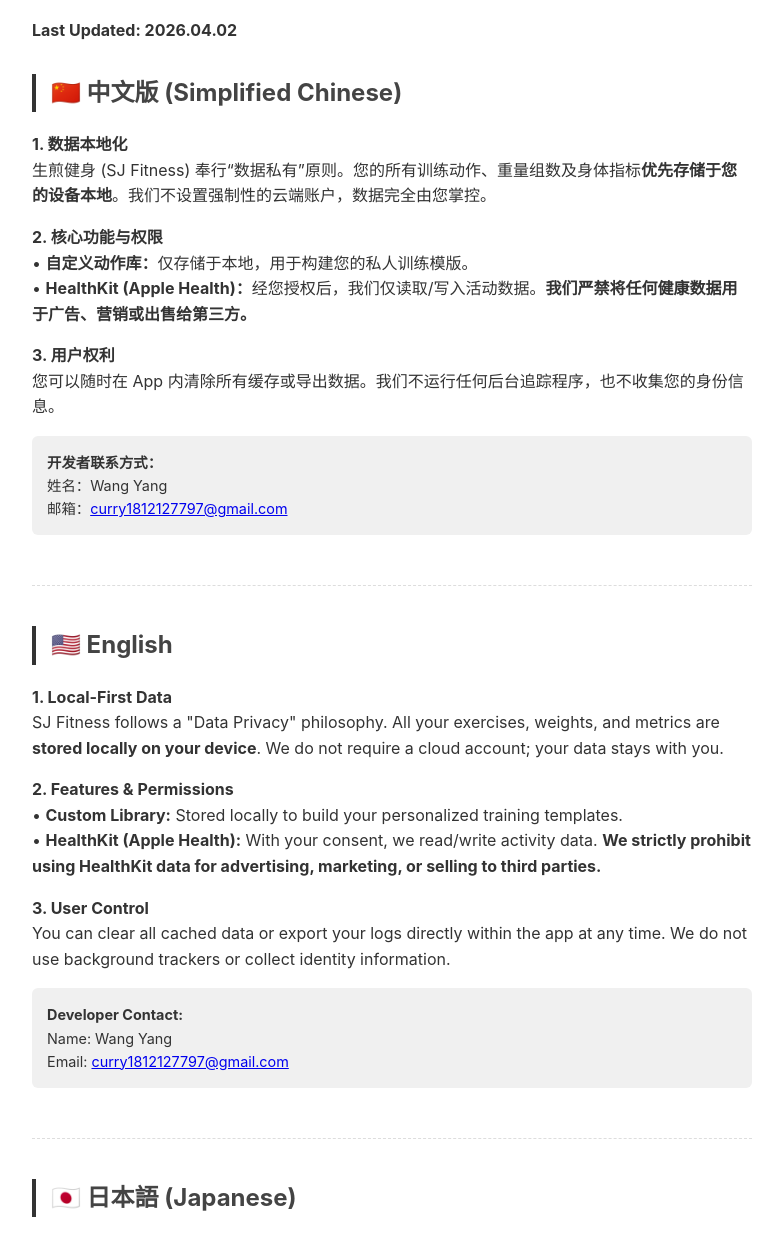
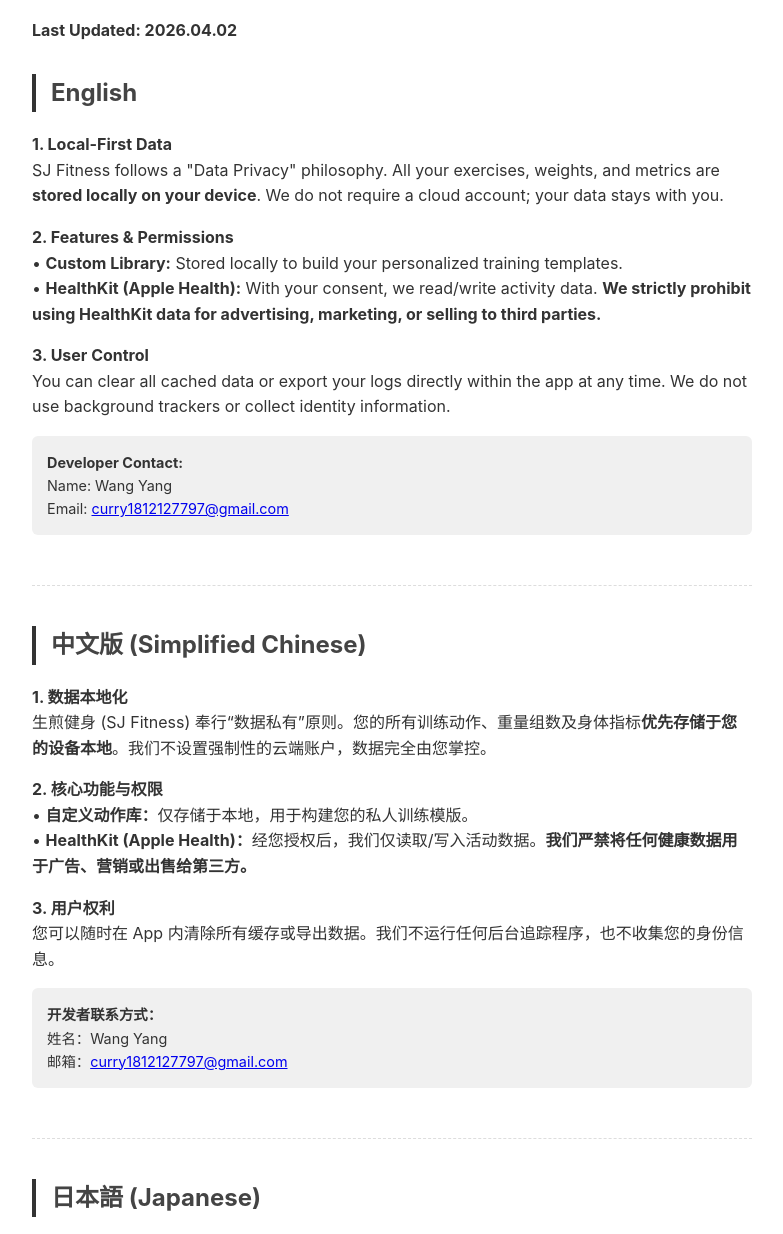
Before and after one commit to WANGYANG-wiwaxia/privacy-policy, a plain HTML site: page index.html in a window 1280 px wide. Shown: the part 199-1433 px from the top of the page, without its empty margins (248-1031 px from the left). Drawn offline with Linux system fonts and the light colour scheme.

Commit message:
Update index.html

```diff
--- a/index.html
+++ b/index.html
@@ -21,8 +21,30 @@
     <h1>Privacy Policy / 隐私政策 / プライバシーポリシー</h1>
     <p><strong>Last Updated: 2026.04.02</strong></p>
 
+
     <section class="lang-section">
-        <h2>🇨🇳 中文版 (Simplified Chinese)</h2>
+        <h2>English</h2>
+        <p><strong>1. Local-First Data</strong><br>
+        SJ Fitness follows a "Data Privacy" philosophy. All your exercises, weights, and metrics are <strong>stored locally on your device</strong>. We do not require a cloud account; your data stays with you.</p>
+
+        <p><strong>2. Features & Permissions</strong><br>
+        • <strong>Custom Library:</strong> Stored locally to build your personalized training templates.<br>
+        • <strong>HealthKit (Apple Health):</strong> With your consent, we read/write activity data. <strong>We strictly prohibit using HealthKit data for advertising, marketing, or selling to third parties.</strong></p>
+
+        <p><strong>3. User Control</strong><br>
+        You can clear all cached data or export your logs directly within the app at any time. We do not use background trackers or collect identity information.</p>
+
+        <div class="contact">
+            <strong>Developer Contact:</strong><br>
+            Name: Wang Yang<br>
+            Email: <a href="mailto:curry1812127797@gmail.com">curry1812127797@gmail.com</a>
+        </div>
+    </section>
+
+     <hr>
+
+    <section class="lang-section">
+        <h2>中文版 (Simplified Chinese)</h2>
         <p><strong>1. 数据本地化</strong><br>
         生煎健身 (SJ Fitness) 奉行“数据私有”原则。您的所有训练动作、重量组数及身体指标<strong>优先存储于您的设备本地</strong>。我们不设置强制性的云端账户，数据完全由您掌控。</p>
 
@@ -40,31 +62,11 @@
         </div>
     </section>
 
-    <hr>
-
-    <section class="lang-section">
-        <h2>🇺🇸 English</h2>
-        <p><strong>1. Local-First Data</strong><br>
-        SJ Fitness follows a "Data Privacy" philosophy. All your exercises, weights, and metrics are <strong>stored locally on your device</strong>. We do not require a cloud account; your data stays with you.</p>
-
-        <p><strong>2. Features & Permissions</strong><br>
-        • <strong>Custom Library:</strong> Stored locally to build your personalized training templates.<br>
-        • <strong>HealthKit (Apple Health):</strong> With your consent, we read/write activity data. <strong>We strictly prohibit using HealthKit data for advertising, marketing, or selling to third parties.</strong></p>
-
-        <p><strong>3. User Control</strong><br>
-        You can clear all cached data or export your logs directly within the app at any time. We do not use background trackers or collect identity information.</p>
-
-        <div class="contact">
-            <strong>Developer Contact:</strong><br>
-            Name: Wang Yang<br>
-            Email: <a href="mailto:curry1812127797@gmail.com">curry1812127797@gmail.com</a>
-        </div>
-    </section>
 
     <hr>
 
     <section class="lang-section">
-        <h2>🇯🇵 日本語 (Japanese)</h2>
+        <h2>日本語 (Japanese)</h2>
         <p><strong>1. ローカルファースト</strong><br>
         生煎フィットネス (SJ Fitness) は「データ・プライバシー」を最優先します。トレーニング記録や身体データは<strong>原則としてデバイス内にのみ保存されます</strong>。</p>
 
```
